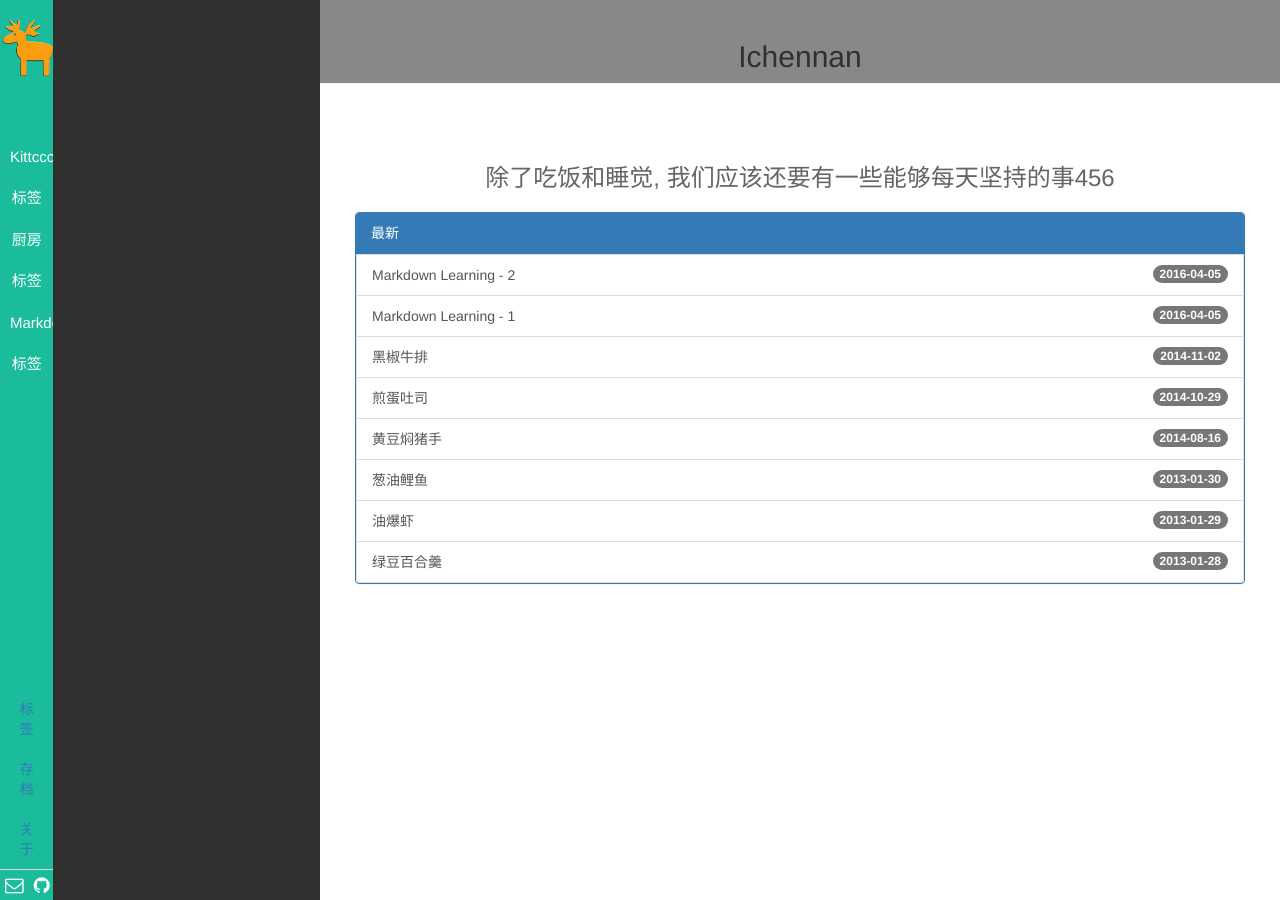
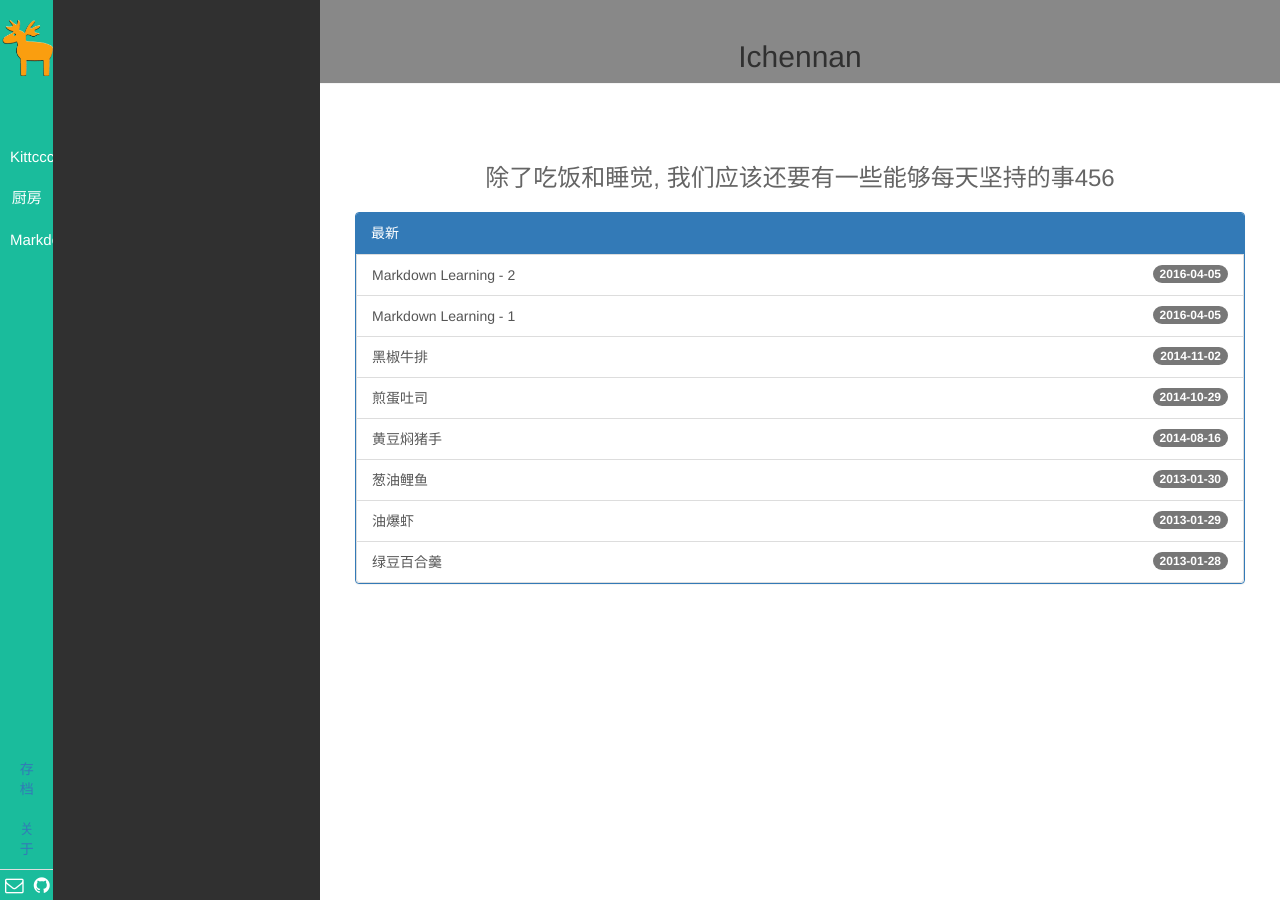
Before and after one commit to ichennan/ichennan.github.io, a Jekyll site: the page built from index.html, in a window 1280 px wide. Built offline with Jekyll 4.4.1, drawn with Linux system fonts in a browser that asks for light colours; Markdown is read by kramdown in place of the engine named in the settings; the list of posts is cut into pages by our own code.

Commit message:
delete img

```diff
--- a/_config.yml
+++ b/_config.yml
@@ -34,7 +34,7 @@
 
 # localization
 locals:
-  tags: 标签
+  tags: #tags
   about: 关于
   newest: 最新
   archive: 存档
--- a/_includes/navside.html
+++ b/_includes/navside.html
@@ -5,18 +5,14 @@
       <a class="pjaxlink" href="/"><img src="{{ site.gavatar }}" class="img-ronuded avatar" style="border-width:0px; border-color:#000"></a>
       <br><br><br><br>
       <ul class="nav nav-pills nav-stacked">
-        {% for category in site.categories %}     <!-- 这里是aside1的读书、生活、科研、技术、绘画-->
+        <!-- collect all categories -->
+        {% for category in site.categories %}
          <li><a href="#{{ category | first }}" data-toggle="tab">{{ category[0] }}</a></li>
+        {% endfor %}
         <li><a data-toggle="tab" href="#tags">{{ site.locals.tags }}</a></li>
-        {% endfor %}
-        <!-- <li><a href="#tags" data-toggle="tab"><i class="fa fa-tags fa-lg"></i></a></li>
-        <li><a class="pjaxlink" href="/pages/archive.html"><i class="fa fa-archive fa-lg"></i></a></li>
-        <li><a class="pjaxlink" href="/pages/about.html"><i class="fa fa-user fa-lg"></i></a></li>
-        这是原来现实汉字的代码，我改为了图标 -->
       </ul>
       <div class="aside1_bottom">
         <ul id="ul_tag_archive_about" class="nav nav-pills nav-stacked">
-          <li><a class="pjaxlink" href="#tags">{{ site.locals.tags }}</a></li>
           <li><a class="pjaxlink" href="/pages/archive.html">{{ site.locals.archive }}</a></li>
           <li><a class="pjaxlink" href="/pages/about.html">{{ site.locals.about }}</a></li>
         </ul>
@@ -34,7 +30,7 @@
           {% for category in site.categories %}
             <div class="tab-pane" id="{{ category[0] }}">
               <div class="list-group">
-                <!--<h2 class="center">{{ category[0] }}</h2>-->     <!--原来aside2上面的大标题-->
+                <!-- collect all articles under this category -->
                 {% for post in category[1] %}
                   <a href="{{ post.url }}" class="list-group-item-terry pjaxlink">{{post.title}}</a>
                 {% endfor %}
@@ -43,7 +39,7 @@
           {% endfor %}
           <div class="tab-pane" id="tags">
             <div class="panel-group" id="accordion">
-              <!--<h2 class="center">{{ site.locals.tags }}</h2>-->
+              <!-- collect all tags -->
               {% for tag in site.tags %}
                 <div class="panel panel-info panel-terry">
                   <div class="panel-heading">
@@ -53,6 +49,7 @@
                     </h4>
                   </div>
                   <div id="{{ tag[0] }}" class="panel-collapse collapse">
+                    <!-- collect all articles with this tag -->
                     {% for post in tag[1] %}
                       <a  href='{{ post.url }}' class="list-group-item-terry  pjaxlink">
                         {{post.title}}
```
Also changed, not shown: public/img/dog.jpg (deleted).
